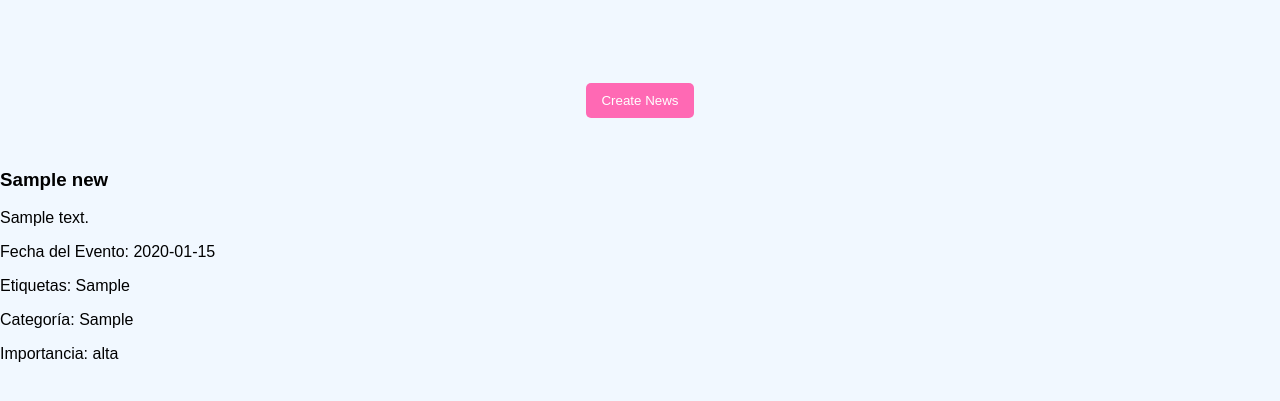
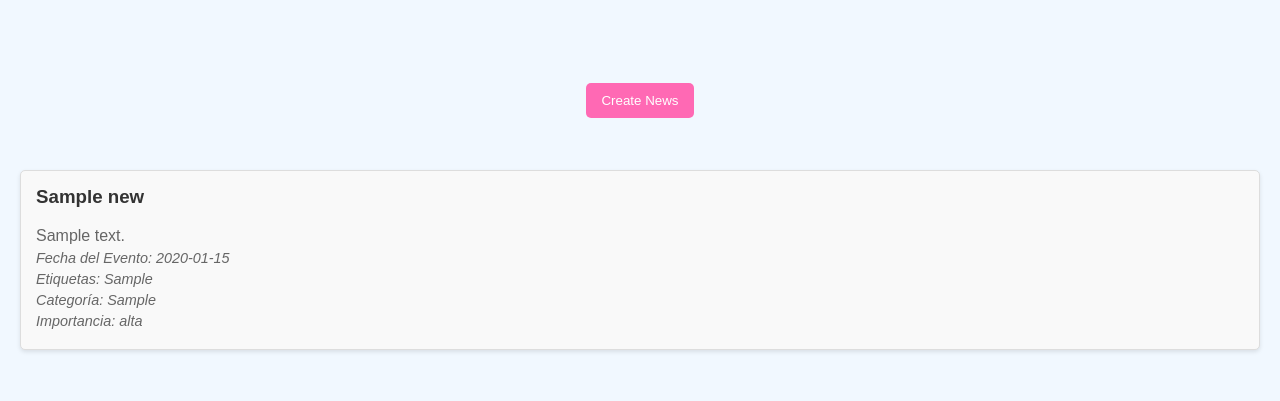
Before and after one commit to Ainhoa5/TSwift, a PHP site: page / in a window 1280 px wide. Shown: the part 43-444 px from the top of the page. Run offline with PHP 8.4, Linux system fonts and the light colour scheme; tables that the repository leaves empty hold one stand-in row (values such as "Sample post").

Commit message:
Added styles for news

```diff
--- a/index.php
+++ b/index.php
@@ -8,6 +8,7 @@
     <title>Document</title>
     <link rel="stylesheet" href="public/styles/style.css">
     <link rel="stylesheet" href="public/styles/menu.css">
+    <link rel="stylesheet" href="public/styles/news.css">
 
 </head>
 
@@ -24,8 +25,10 @@
     <div class="btn-container">
         <button id="openNewsFormBtn">Create News</button>
     </div>
+
     <!-- Your page content -->
     <div id="news-container"></div>
+
     <!-- Pop-up Form in index.php -->
     <form id="newsForm" class="form-popup">
         <!-- Importancia de la Noticia -->
--- a/public/js/clases/News.js
+++ b/public/js/clases/News.js
@@ -51,35 +51,40 @@ class News {
         var contentElement = document.createElement('p');
         contentElement.textContent = this.content;
 
-        // Añade los elementos solo si tienen valor
+        // Add the elements only if they have value
         newsItem.appendChild(titleElement);
         newsItem.appendChild(contentElement);
 
         if (this.eventDate) {
             var dateElement = document.createElement('p');
             dateElement.textContent = `Fecha del Evento: ${this.eventDate}`;
+            dateElement.classList.add('news-date'); // Add class for styling
             newsItem.appendChild(dateElement);
         }
 
         if (this.tags) {
             var tagsElement = document.createElement('p');
             tagsElement.textContent = `Etiquetas: ${this.tags}`;
+            tagsElement.classList.add('news-tags'); // Add class for styling
             newsItem.appendChild(tagsElement);
         }
 
         if (this.category) {
             var categoryElement = document.createElement('p');
             categoryElement.textContent = `Categoría: ${this.category}`;
+            categoryElement.classList.add('news-category'); // Add class for styling
             newsItem.appendChild(categoryElement);
         }
 
         if (this.importance) {
             var importanceElement = document.createElement('p');
             importanceElement.textContent = `Importancia: ${this.importance}`;
+            importanceElement.classList.add('news-importance'); // Add class for styling
             newsItem.appendChild(importanceElement);
         }
 
         newsContainer.appendChild(newsItem);
     }
 
+
 }
--- /dev/null
+++ b/public/styles/news.css
@@ -0,0 +1,39 @@
+/* styles.css */
+
+/* General styles for the news container */
+#news-container {
+    display: flex;
+    flex-direction: column;
+    gap: 20px;
+    margin: 20px;
+}
+
+/* Styles for individual news items */
+.news-item {
+    border: 1px solid #ddd;
+    padding: 15px;
+    border-radius: 5px;
+    background-color: #f9f9f9;
+    box-shadow: 0 2px 4px rgba(0, 0, 0, 0.1);
+}
+
+.news-item h3 {
+    margin-top: 0;
+    color: #333;
+}
+
+.news-item p {
+    margin: 5px 0;
+    color: #666;
+}
+
+/* Specific styles for event date, tags, category, and importance */
+.news-date,
+.news-tags,
+.news-category,
+.news-importance {
+    font-style: italic;
+    font-size: 0.9em;
+}
+
+/* Additional styles can be added here */
```
